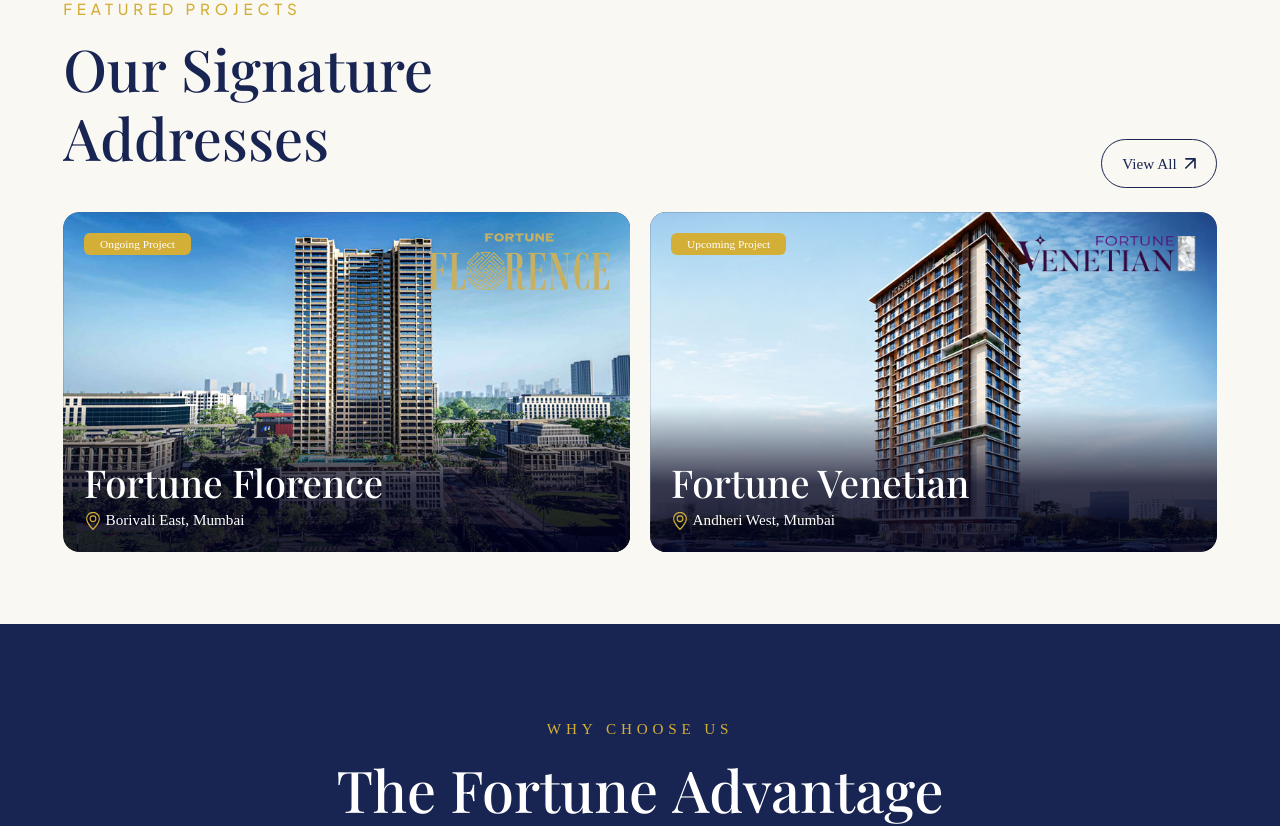
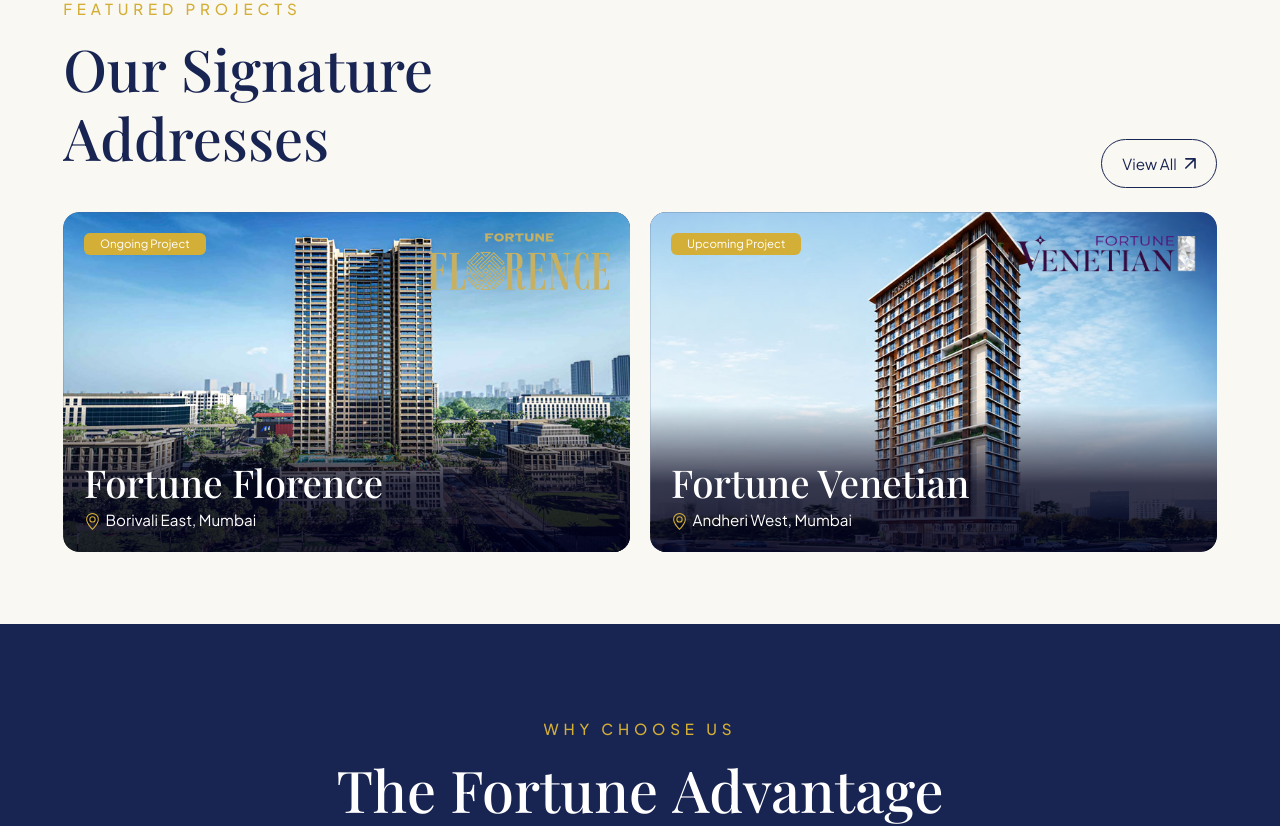
Before and after one commit to darshan617/fortune, a Next.js app: page / in a window 1280 px wide. Shown: the part 2580-3406 px from the top of the page. Built offline with nearby package versions, Linux system fonts and the light colour scheme; a web font is replaced by a local one.

Commit message:
change the font style

```diff
--- a/src/components/blog-details/BlogDetail.jsx
+++ b/src/components/blog-details/BlogDetail.jsx
@@ -12,7 +12,7 @@ const BlogDetail = () => {
         <div className="row justify-content-center mb-4">
           <div className="col-12 text-center vstack">
             <a onClick={() => router.push("/blogs")}>
-              <h2 className="sectTitle textGold revealText">Blogs</h2>
+              <h2 className="sectTitle textGold revealText" style={{cursor: "pointer"}}>Blogs</h2>
             </a>
             <h1 className="sectBigTitle titleFont textPrimary mb-3 revealText">
               The rise of the peripheral city: Why the edges of Bengaluru are
--- a/src/components/fortune-florence/banner/FlorenceBanner.jsx
+++ b/src/components/fortune-florence/banner/FlorenceBanner.jsx
@@ -87,7 +87,7 @@ const FlorenceBanner = ({
         </div>
 
         <div
-          className={`${styles.projNameMain} container-fluid text-center position-relative z-1 mb-4 animateThis fadeIn`}
+          className={`${styles.projNameMain} container-fluid text-center position-relative z-1 mb-4 animateThis `}
         >
           <Image
             src={logo}
--- a/src/components/home/connectivity/Connectivity.jsx
+++ b/src/components/home/connectivity/Connectivity.jsx
@@ -94,7 +94,7 @@ const Connectivity = () => {
         <div className="container-fluid py-5">
           <div className="row justify-content-between">
             <div className="col-lg-5 align-self-center mb-5 mb-lg-0">
-              <h2 className="sectTitle textGold mb-3 revealText">
+              <h2 className="sectTitle textGold mb-3 revealText fontJakarta">
                 CONNECTIVITY
               </h2>
               <h3 className="sectBigTitle titleFont textPrimary mb-3 revealText">
--- a/src/components/home/featured-project/FeaturedProject.jsx
+++ b/src/components/home/featured-project/FeaturedProject.jsx
@@ -72,7 +72,7 @@ const FeaturedProject = ({
                         </div>
                         <div className="w-100 h-100 d-flex flex-column justify-content-between position-relative z-3">
                           <div className="pitemHead d-flex justify-content-between align-items-start">
-                            <div className="projStatus badge bgGold lh-sm fw-normal px-3">
+                            <div className="projStatus badge bgGold lh-sm fw-normal px-3 fontJakarta">
                               {projectStatus1}
                             </div>
                             <div className={styles.projLogo}>
@@ -90,7 +90,7 @@ const FeaturedProject = ({
                               >
                                 Fortune Florence
                               </h3>
-                              <div className={styles.projLocation}>
+                              <div className={`${styles.projLocation} fontJakarta`}>
                                 Borivali East, Mumbai
                               </div>
                             </div>
@@ -126,7 +126,7 @@ const FeaturedProject = ({
                         </div>
                         <div className="w-100 h-100 d-flex flex-column justify-content-between position-relative z-3">
                           <div className="pitemHead d-flex justify-content-between align-items-start">
-                            <div className="projStatus badge bgGold lh-sm fw-normal px-3">
+                            <div className="projStatus badge bgGold lh-sm fw-normal px-3 fontJakarta">
                               {projectStatus2}
                             </div>
                             <div className={styles.projLogo}>
@@ -144,7 +144,7 @@ const FeaturedProject = ({
                               >
                                 Fortune Venetian
                               </h3>
-                              <div className={styles.projLocation}>
+                              <div className={`${styles.projLocation} fontJakarta`}>
                                 Andheri West, Mumbai
                               </div>
                             </div>
@@ -285,7 +285,7 @@ const FeaturedProject = ({
             </div>
           </div>
 
-          <div className="col-md-auto order-md-2 text-md-end text-center animateThis fadeShrink">
+          <div className="col-md-auto order-md-2 text-md-end text-center animateThis fadeShrink fontJakarta">
             <a href="/projects" className="ctaBtn ghost">
               View All
             </a>
--- a/src/components/home/why-choose/WhyChoose.jsx
+++ b/src/components/home/why-choose/WhyChoose.jsx
@@ -7,7 +7,7 @@ const WhyChoose = () => {
       <section className="sitePadding bgPrimary py-5 overflow-hidden">
         <div className="container-fluid py-5">
           <div className="w-100 mb-5 text-center">
-            <h2 className="sectTitle textGold mb-3 revealText">
+            <h2 className="sectTitle textGold mb-3 revealText fontJakarta">
               WHY CHOOSE US
             </h2>
             <h3 className="sectBigTitle titleFont text-white mb-4 revealText">
--- a/src/pages/_app.js
+++ b/src/pages/_app.js
@@ -1,4 +1,5 @@
-import { useEffect } from "react";
+import { useEffect, useRef } from "react";
+import { useRouter } from "next/router";
 import "bootstrap/dist/css/bootstrap.min.css";
 import "swiper/css";
 import "swiper/css/navigation";
@@ -8,6 +9,10 @@ import Swiper from "swiper";
 import { Autoplay, Navigation, Pagination } from "swiper/modules";
 import { Playfair_Display, Plus_Jakarta_Sans } from "next/font/google";
 import Lenis from "lenis";
+
+if (typeof window !== "undefined") {
+  window.history.scrollRestoration = "manual";
+}
 
 const playfair = Playfair_Display({
   subsets: ["latin"],
@@ -350,13 +355,18 @@ export function initTestimSwiper(
 }
 
 export default function App({ Component, pageProps }) {
+  const router = useRouter();
+  const lenisRef = useRef(null);
+
   useEffect(() => {
     if (typeof window === "undefined") return;
+
+    history.scrollRestoration = "manual";
 
     const lenis = new Lenis({
       autoRaf: true,
     });
-
+    lenisRef.current = lenis;
 
     wrapRevealText();
 
@@ -396,6 +406,8 @@ export default function App({ Component, pageProps }) {
     });
 
     return () => {
+      lenisRef.current = null;
+
       window.removeEventListener(
         "scroll",
         onScrollOrResize,
@@ -412,6 +424,22 @@ export default function App({ Component, pageProps }) {
       lenis.destroy();
     };
   }, []);
+
+  useEffect(() => {
+    const scrollToTop = () => {
+      lenisRef.current?.scrollTo(0, { immediate: true });
+      window.scrollTo(0, 0);
+    };
+
+    scrollToTop();
+    const frame = requestAnimationFrame(scrollToTop);
+    const timeout = setTimeout(scrollToTop, 50);
+
+    return () => {
+      cancelAnimationFrame(frame);
+      clearTimeout(timeout);
+    };
+  }, [router.asPath]);
 
   return (
     <div
```
Also changed, not shown: src/components/fortune-florence/banner/FlorenceBanner.module.css (+5 -3 lines).
